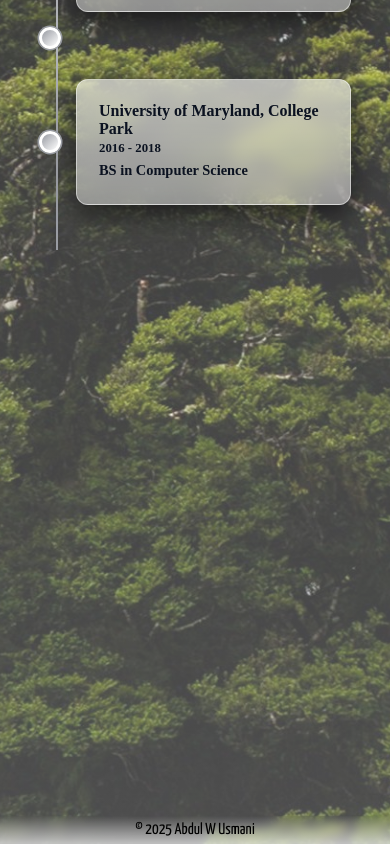
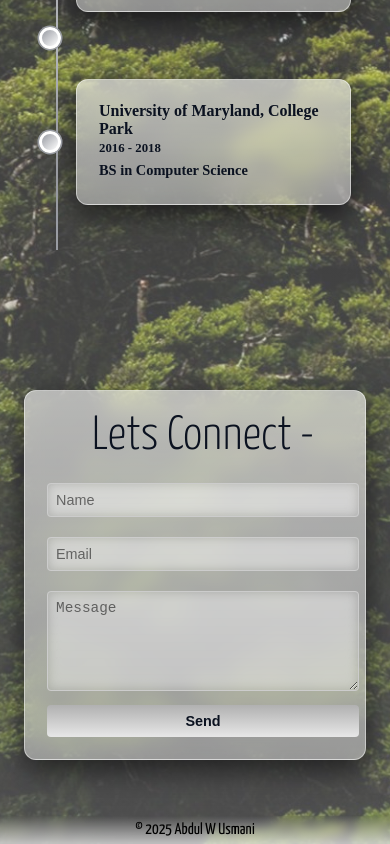
Before and after one commit to awusmani/awusmani.github.io, a React (Vite) app: page / in a window 390 px wide. Shown: the part 1711-2555 px from the top of the page. Built offline with nearby package versions, Linux system fonts and the light colour scheme.

Commit message:
vertical contact on smaller screens

```diff
--- a/src/App.jsx
+++ b/src/App.jsx
@@ -27,7 +27,7 @@ export default function App() {
         </section>
 
         <section id="tab4" className="page-section">
-          {/* <Contact /> */}
+          <Contact />
         </section>
       </main>
 
--- a/src/styles/contact.css
+++ b/src/styles/contact.css
@@ -1,34 +1,34 @@
 .contact-form {
   display: flex;
   flex-direction: column;
-  gap: 12px;
-  width: 25rem;
-  margin: auto 5rem auto auto;
+  gap: clamp(8px, 2vw, 12px);
+  width: clamp(20rem, 50vw, 25rem);
+  margin: auto clamp(2rem, 8vw, 5rem) auto auto;
 
 }
 
 .contact-form input,
 .contact-form textarea {
-  padding: 10px;
+  padding: clamp(8px, 2vw, 10px);
   border: 1px solid #ccc;
-  border-radius: 6px;
-  font-size: 1rem;
+  border-radius: clamp(4px, 1vw, 6px);
+  font-size: clamp(0.9rem, 2vw, 1rem);
 }
 
 .contact-form button {
-  padding: 10px 20px;
+  padding: clamp(8px, 2vw, 10px) clamp(16px, 4vw, 20px);
   border: none;
   background-color: #000000;
   color: inherit; /* allow specific button classes to control text color */
-  font-size: 1rem;
-  border-radius: 6px;
+  font-size: clamp(0.9rem, 2vw, 1rem);
+  border-radius: clamp(4px, 1vw, 6px);
   cursor: pointer;
 }
 
 .contact-card { /* wrapper around form (semantic) */
   display: grid;
   grid-template-columns: 1fr auto;
-  padding: 8px;
+  padding: clamp(6px, 1.5vw, 8px);
   margin: auto;
   max-width: 1200px;
 }
@@ -36,16 +36,34 @@
 .contact-card h2 {
   font-family: "Yanone Kaffeesatz";
   font-weight: 300;
-  font-size: 500%;
-  margin: auto auto auto 100px;
+  font-size: clamp(3rem, 10vw, 5rem);
+  margin: auto auto auto clamp(2rem, 15vw, 100px);
 }
 
 /* textarea-specific: only allow vertical resizing and prevent horizontal growth */
 textarea.frosted-input,
 .contact-form textarea {
   resize: vertical; /* user can only drag vertically */
-  min-height: 120px;
-  max-height: 420px; /* prevent excessive growth */
+  min-height: clamp(100px, 20vw, 120px);
+  max-height: clamp(300px, 60vw, 420px); /* prevent excessive growth */
   overflow: auto; /* show scrollbar when needed */
   width: 100%; /* ensure it doesn't expand sideways */
 }
+
+/* Mobile: stack vertically on small screens */
+@media (max-width: 1120px) {
+  .contact-card {
+    grid-template-columns: 1fr;
+    grid-template-rows: auto 1fr;
+  }
+
+  .contact-card h2 {
+    margin: 0 auto clamp(1rem, 4vw, 2rem) auto;
+    text-align: center;
+  }
+
+  .contact-form {
+    margin: 0 auto;
+    width: clamp(18rem, 80vw, 25rem);
+  }
+}
```
